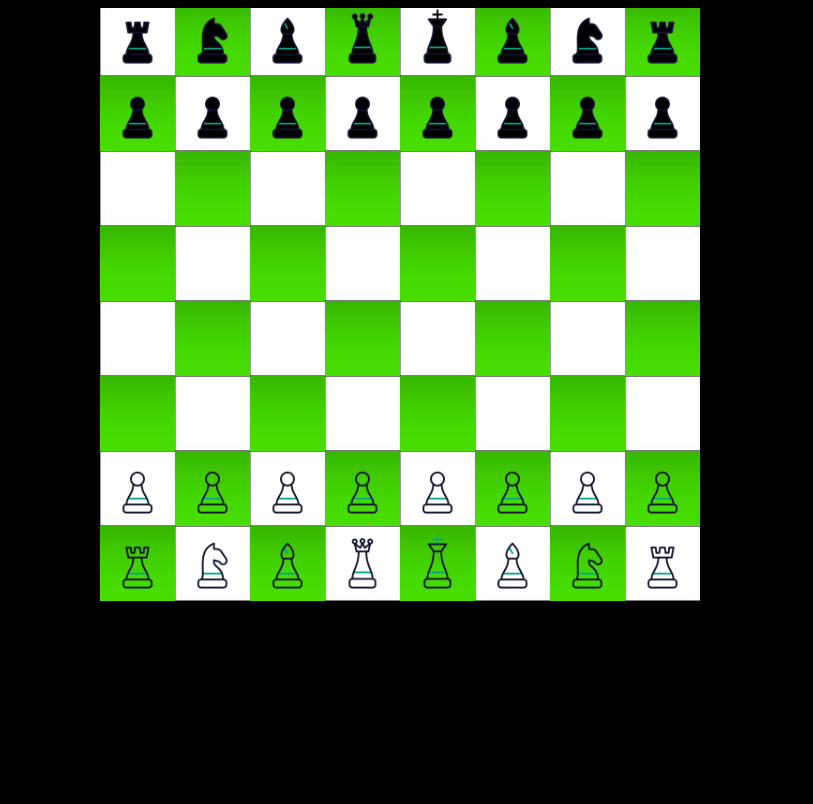
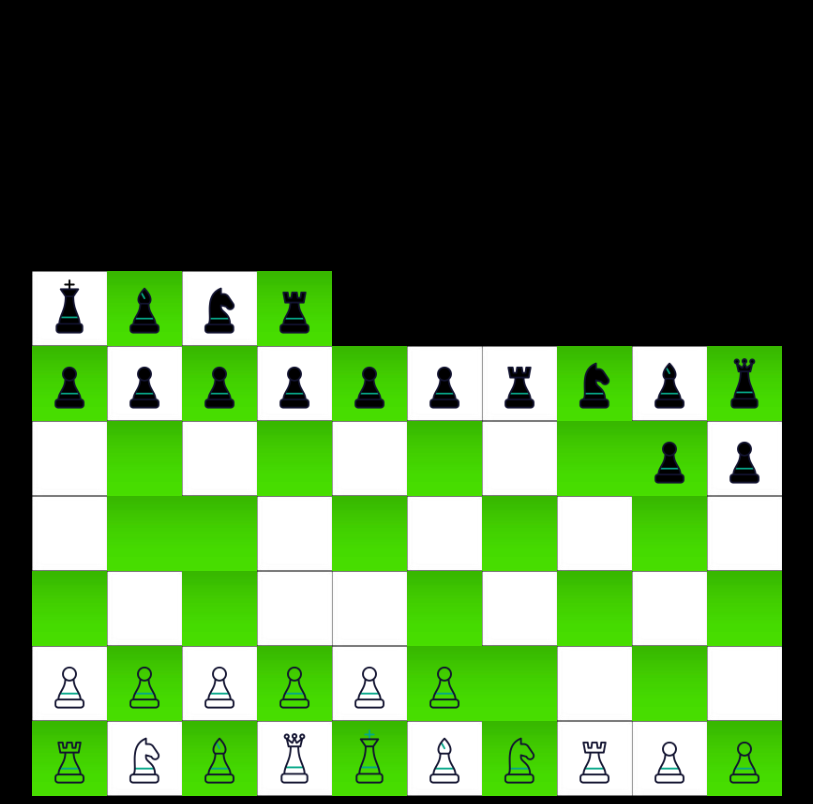
Before and after one commit to harish1102002/chess, a React (Create React App) app: page / in a window 1280 px wide. Shown: the whole page, without its empty margins (208-1021 px from the left). Built offline with nearby package versions, Linux system fonts and the light colour scheme.

Commit message:
Update app.css

```diff
--- a/src/app.css
+++ b/src/app.css
@@ -1,15 +1,14 @@
 .h{
-	height: 528px;
-	padding-left: 300px;
-	width: 650px;
+	height: 98.5vh;
+	width: 100vh;
 	transform: rotateX(180deg);
 	transition-duration: 2.5s;
-	padding-bottom: 65px;
 	overflow: hidden !important;
   }
 
 body{
-
+  display: flex;
+  justify-content: center;
   background : black;
 }
 
@@ -39,7 +38,7 @@ img{
 
 .sacri,.sacri2{padding-left: 150px;display: none;}
 
-@media only screen and (max-width: 500px)
+@media only screen and (max-width: 1000px)
 {
 	.App00,.App04,.App02,.App06,.App13,.App11,.App15,.App17,.App33,.App31,.App35,.App37,.App20,.App24,.App22,.App26,
 .App40,.App44,.App42,.App46,.App53,.App51,.App55,.App57,.App73,.App71,.App75,.App77,.App60,.App64,.App62,.App66,
```
